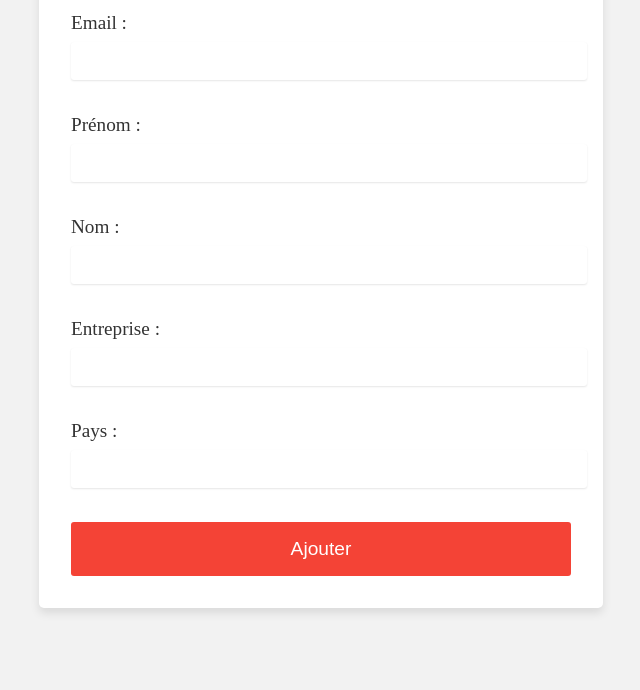
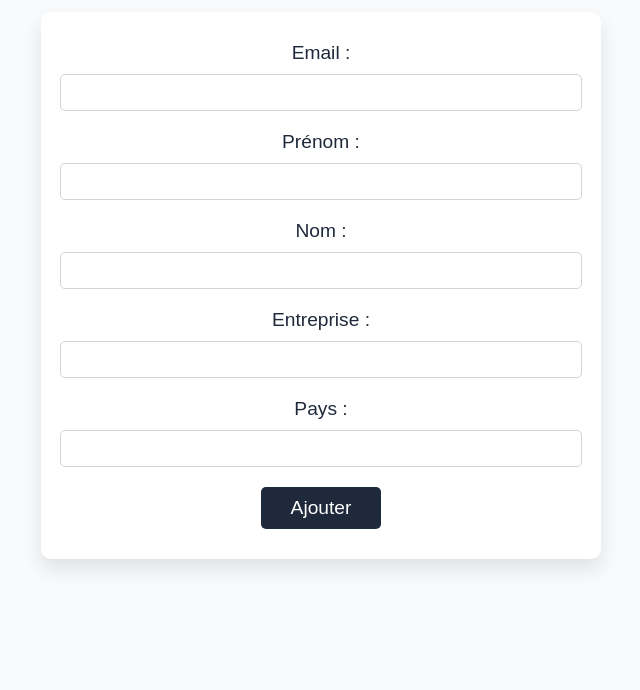
Before and after one commit to yuccef/BACK, a website: page public/add.html in a window 1280 px wide. Shown: the part 110-800 px from the top of the page, without its empty margins (319-959 px from the left). Drawn offline with Linux system fonts and the light colour scheme; some packages are replaced by stand-ins of ours; a script that the page names is missing.

Commit message:
Updates in FRONT

```diff
--- a/public/add.html
+++ b/public/add.html
@@ -6,104 +6,84 @@
     <title>Ajouter un utilisateur</title>
     <link href="https://cdn.jsdelivr.net/npm/@sweetalert2/theme-dark@4/dark.css" rel="stylesheet">
     <script src="https://cdn.jsdelivr.net/npm/sweetalert2@11/dist/sweetalert2.min.js"></script>
-
-       <style>
-      body {
-  background-color: #f2f2f2;
+    <style>body {
+      background-color: #F9FAFB;
+      font-family: sans-serif;
     }
 
     h1 {
       text-align: center;
-  font-size: 2rem;
-  color: #333;
-  margin-top: 2rem;
+      margin-top: 50px;
+      font-size: 2.5rem;
+      color: #1E293B;
     }
 
     form {
       max-width: 500px;
       margin: 0 auto;
-  background-color: #fff;
-  border-radius: 5px;
-  box-shadow: 0 5px 10px rgba(0, 0, 0, 0.1);
-  padding: 2rem;
+      padding: 30px;
+      background-color: #FFF;
+      box-shadow: 0px 10px 20px rgba(0, 0, 0, 0.1);
+      border-radius: 10px;
+      display: flex;
+      flex-direction: column;
+      align-items: center;
     }
 
     label {
-  display: block;
       font-size: 1.2rem;
-  margin-bottom: 0.5rem;
-  color: #333;
+      color: #1E293B;
+      margin-bottom: 10px;
     }
 
     input[type="email"],
     input[type="text"] {
       width: 100%;
-  padding: 0.5rem;
-  font-size: 1.2rem;
-  border: none;
-  border-radius: 3px;
-  margin-bottom: 1rem;
-  box-shadow: 0 1px 2px rgba(0, 0, 0, 0.1);
+      padding: 10px;
+      margin-bottom: 20px;
+      border-radius: 5px;
+      border: 1px solid #D1D5DB;
     }
 
     input[type="submit"] {
-  display: block;
-  width: 100%;
-  background-color: #f44336;
-  color: #fff;
+      background-color: #1E293B;
+      color: #FFF;
+      padding: 10px 30px;
+      border: none;
+      border-radius: 5px;
       font-size: 1.2rem;
-  padding: 1rem;
-  border: none;
-  border-radius: 3px;
       cursor: pointer;
-  transition: all 0.3s ease-in-out;
     }
 
     input[type="submit"]:hover {
-  background-color: #e53935;
+      background-color: #4B5563;
     }
 
-input[type="submit"]:focus {
-  outline: none;
+    /* SweetAlert2 */
+    .swal2-icon-success, .swal2-icon-error {
+      font-size: 2rem !important;
     }
 
-/* Animations */
-
-form {
-  animation: slideIn 0.5s forwards;
+    .swal2-title {
+      font-size: 1.5rem;
     }
-
-@keyframes slideIn {
-  from {
-    opacity: 0;
-    transform: translateX(-50%);
-  }
-  to {
-    opacity: 1;
-    transform: translateX(0);
-  }
-}
-
       </style>
-
   </head>
   <body>
     <h1>Ajouter un utilisateur</h1>
     <form id="user-form">
       <label for="email">Email :</label>
-      <input type="email" id="email" name="email" required /><br /><br />
+      <input type="email" id="email" name="email" required />
       <label for="first">Prénom :</label>
-      <input type="text" id="first" name="first" required /><br /><br />
+      <input type="text" id="first" name="first" required />
       <label for="last">Nom :</label>
-      <input type="text" id="last" name="last" required /><br /><br />
+      <input type="text" id="last" name="last" required />
       <label for="company">Entreprise :</label>
-      <input type="text" id="company" name="company" required /><br /><br />
+      <input type="text" id="company" name="company" required />
       <label for="country">Pays :</label>
-      <input type="text" id="country" name="country" required /><br /><br />
+      <input type="text" id="country" name="country" required />
       <input type="submit" value="Ajouter" />
     </form>
-
-
     <script>
 
 
```
Also changed, not shown: public/delete.html (+23 -0 lines). Lines whose indentation alone changed are shown as unchanged.
